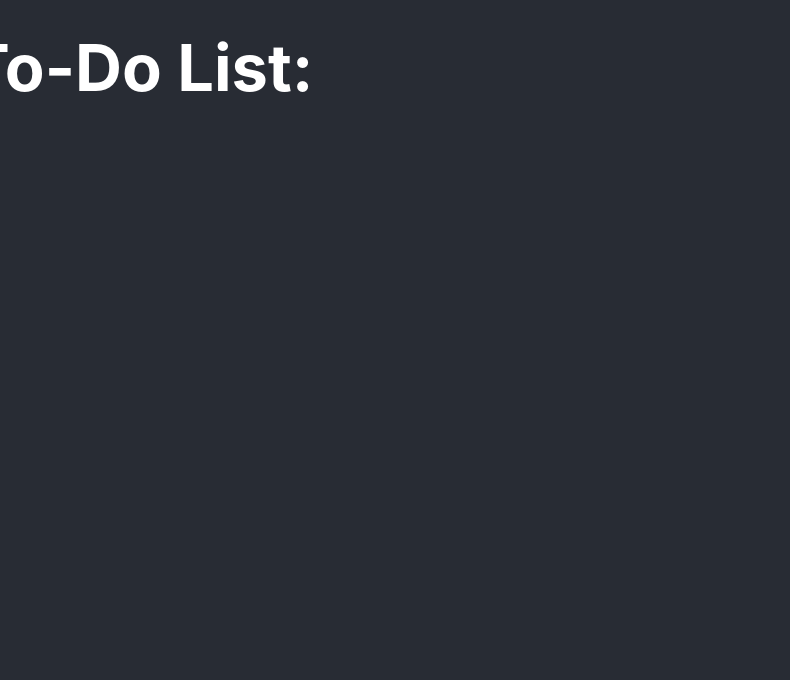
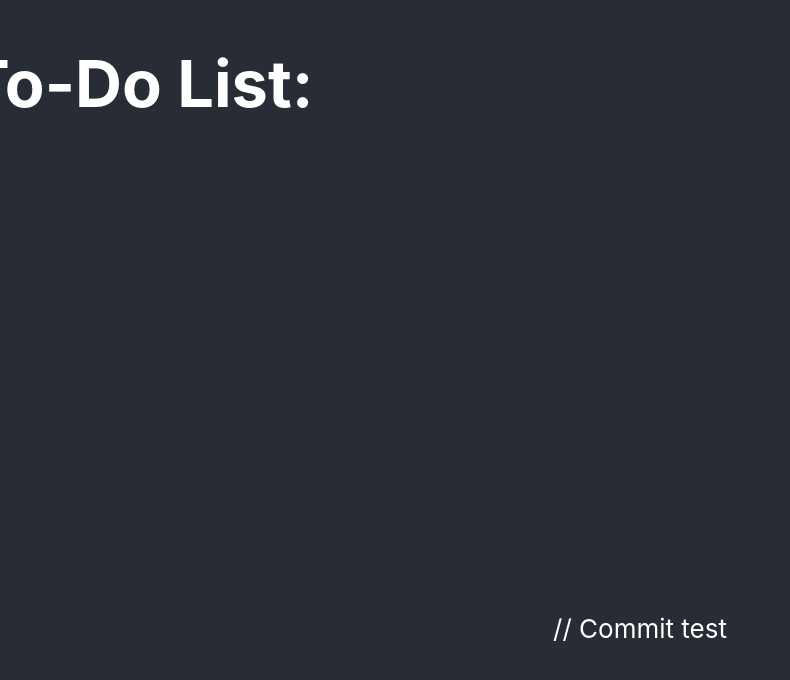
Before and after one commit to isaihb/todo-list, a React (Create React App) app: page / in a window 1280 px wide. Shown: the top 680 px of the page, without its empty margins (0-790 px from the left). Built offline with nearby package versions, Linux system fonts and the light colour scheme.

Commit message:
TEST: Commit test

```diff
--- a/src/App.js
+++ b/src/App.js
@@ -4,11 +4,12 @@ function App() {
   return (
     <div className="App">
       <header className="App-header">
+      // Commit test
+      <p className="Header"> To-Do List: </p>
 
-
-        <p className="Header"> To-Do List: </p>
       </header>
     </div>
+
   );
 }
 
```
